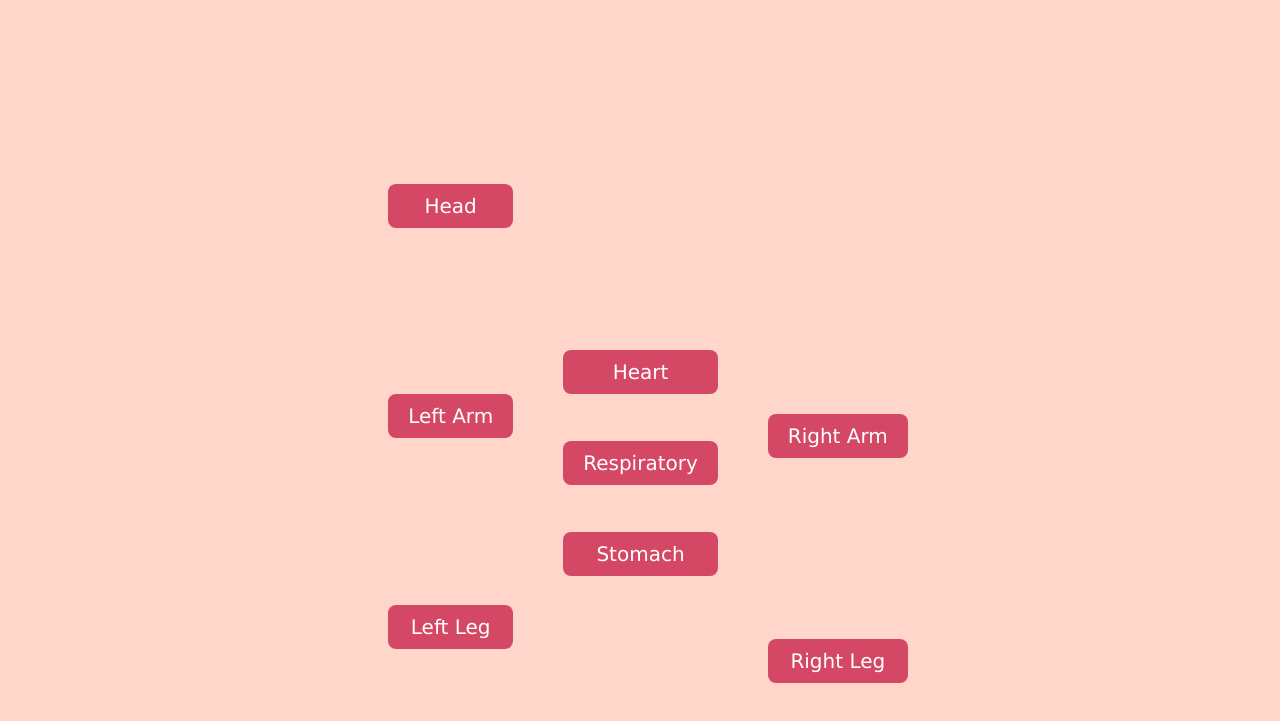
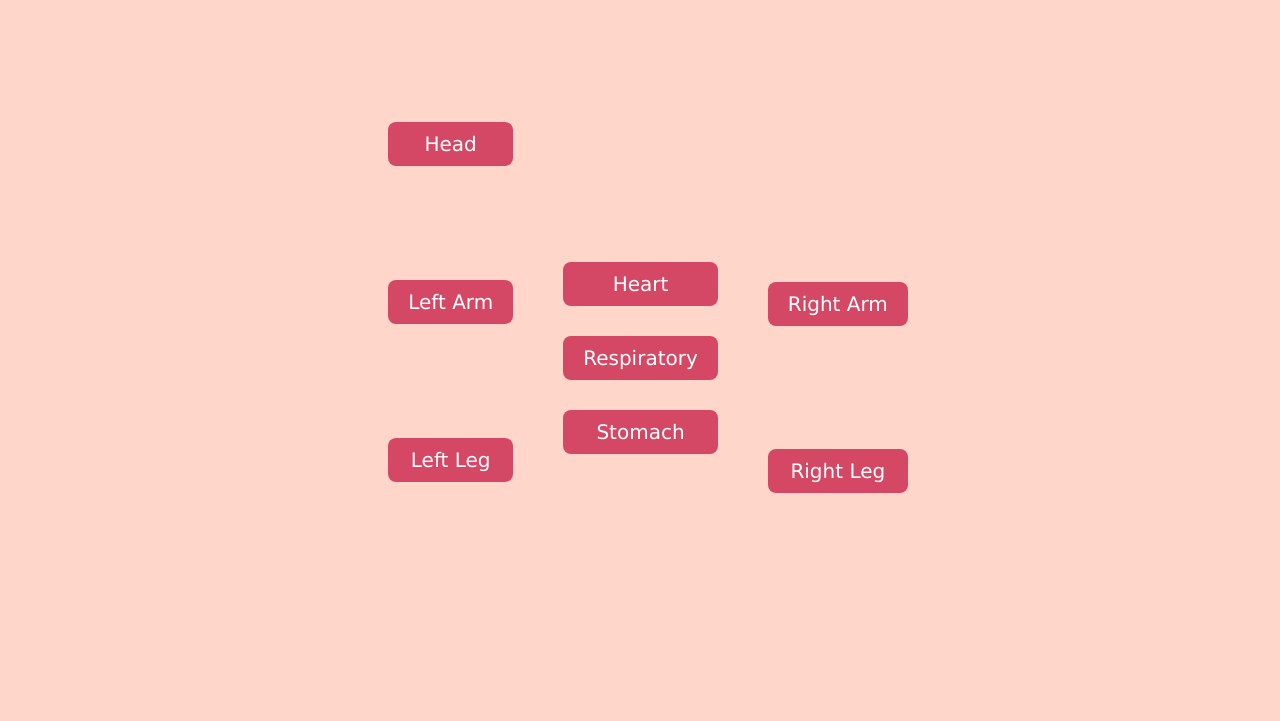
Before and after one commit to daniellegillai/devfest, a plain HTML site: page website/pages/hub.html in a window 1280 px wide. Shown: the part 70-791 px from the top of the page. Drawn offline with Linux system fonts and the light colour scheme.

Commit message:
changed button margins to be size consistent

```diff
--- a/website/styles/styleshub.css
+++ b/website/styles/styleshub.css
@@ -36,14 +36,14 @@ nav {
   background-size: contain;  /* Makes sure the image covers the entire container */
   background-position: center;  /* Centers the image */
   background-repeat: no-repeat;
-  height: 80vw;
+  height: min(700px, 80vw);
   width: 100vw;
 
   .left {
     display: flex;
     flex-direction: column;
     align-items: center;
-    margin-top: 15%;
+    margin-top: 130px;
     gap: 20%;
   }
 
@@ -51,7 +51,7 @@ nav {
     display: flex;
     flex-direction: column;
     align-items: center;
-    margin-top: 33%;
+    margin-top: 290px;
     gap: 30%;
   }
 
@@ -59,7 +59,7 @@ nav {
     display: flex;
     flex-direction: column;
     align-items: center;
-    margin-top:28%;
+    margin-top:270px;
     gap: 7%;
     background-size: cover;
     background-position: center;
```
